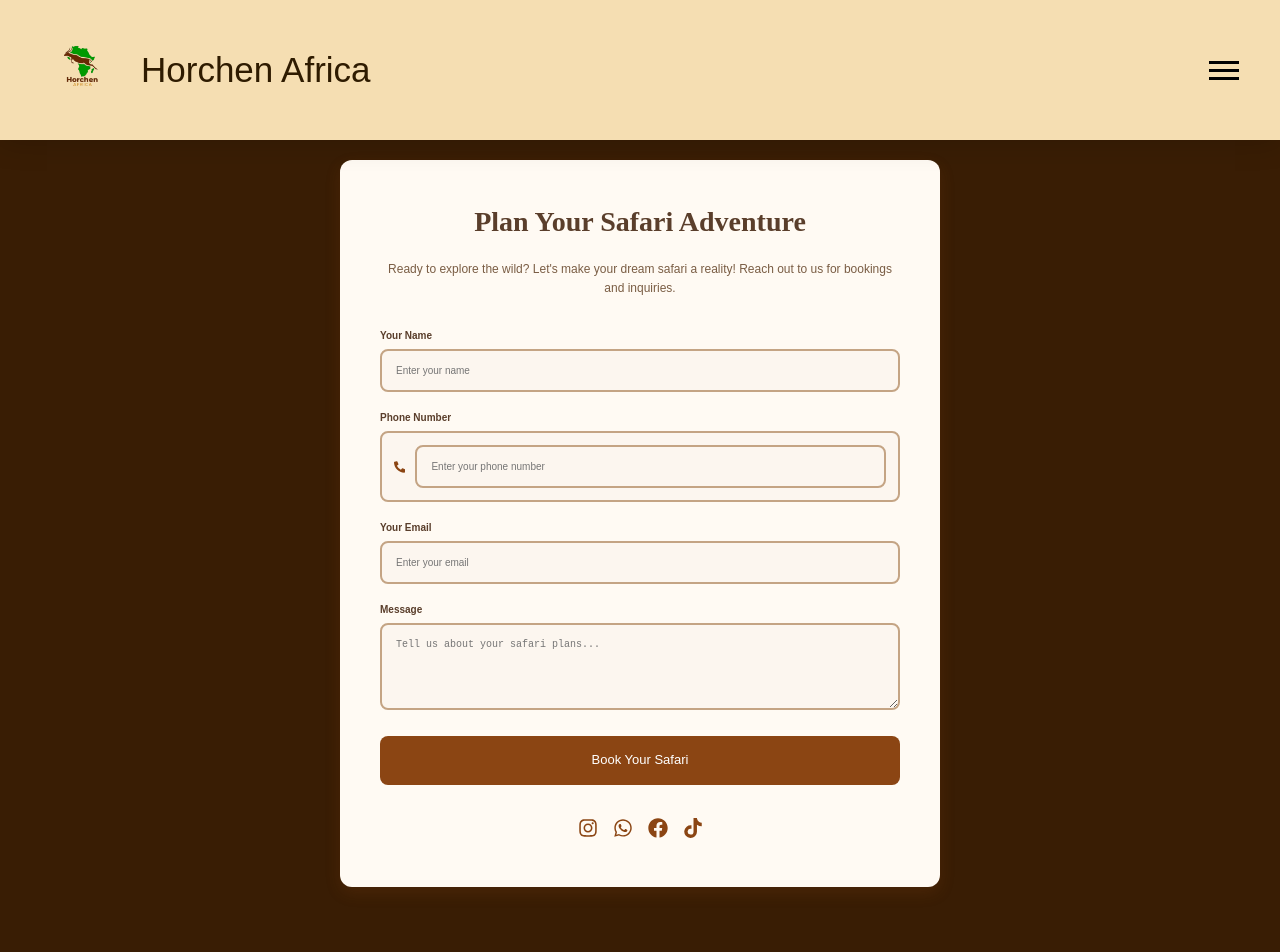
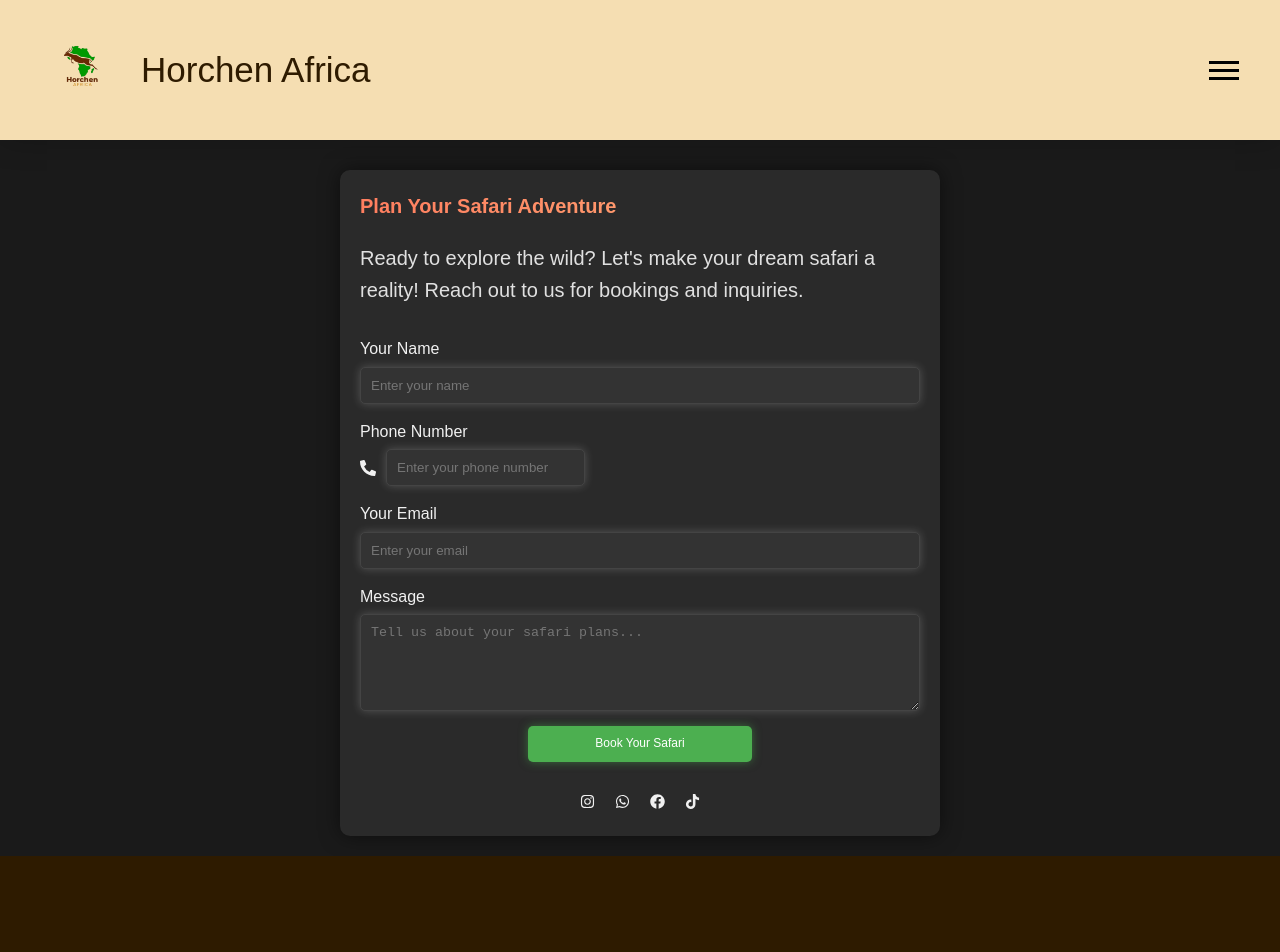
Before and after one commit to Lenox001/horchen-africa, a React (Vite) app: page /contact in a window 1280 px wide. Shown: the top 952 px of the page. Built offline with nearby package versions, Linux system fonts and the light colour scheme; no server answers.

Commit message:
edit styles

```diff
--- a/src/components/Contact.jsx
+++ b/src/components/Contact.jsx
@@ -40,13 +40,16 @@ const Contact = () => {
   const handleSubmit = async (e) => {
     e.preventDefault();
     try {
-      const response = await fetch("https://horchenafrica.pythonanywhere.com/api/contact/", {
-        method: "POST",
-        headers: {
-          "Content-Type": "application/json",
-        },
-        body: JSON.stringify(formData),
-      });
+      const response = await fetch(
+        "https://horchenafrica.pythonanywhere.com/api/contact/",
+        {
+          method: "POST",
+          headers: {
+            "Content-Type": "application/json",
+          },
+          body: JSON.stringify(formData),
+        }
+      );
 
       if (response.ok) {
         setNotification("Message sent successfully!");
@@ -65,100 +68,222 @@ const Contact = () => {
 
   return (
     <section
-      className="contact-section"
       id="contact"
-      style={{ paddingTop: "120px" }}
+      style={{
+        paddingTop: "120px",
+        backgroundColor: "#1a1a1a", // Dark background
+        color: "#f0f0f0", // Light text
+        minHeight: "100vh",
+        padding: "20px",
+      }}
     >
-      <div className="contact-container" style={{ marginTop: "20px" }}>
-        <h2 className="contact-title">Plan Your Safari Adventure</h2>
-        <p className="contact-description">
+      <div
+        style={{
+          maxWidth: "600px",
+          margin: "0 auto",
+          marginTop: "15rem", // Adjusted margin-top
+          padding: "20px",
+          backgroundColor: "#2a2a2a", // Slightly lighter dark container
+          borderRadius: "10px",
+          boxShadow: "0 0 20px rgba(0, 0, 0, 0.5)",
+        }}
+      >
+        <h2
+          style={{
+            fontSize: "2rem",
+            marginBottom: "20px",
+            background: "linear-gradient(90deg, #ff7e5f, #feb47b)",
+            WebkitBackgroundClip: "text",
+            WebkitTextFillColor: "transparent",
+            animation: "fadeIn 2s ease-in-out", // Animation
+          }}
+        >
+          Plan Your Safari Adventure
+        </h2>
+        <p
+          style={{
+            fontSize: "2rem",
+            marginBottom: "30px",
+            color: "#e0e0e0",
+            animation: "slideIn 1.5s ease-in-out", // Animation
+          }}
+        >
           Ready to explore the wild? Let's make your dream safari a reality!
           Reach out to us for bookings and inquiries.
         </p>
 
-        <form className="contact-form" onSubmit={handleSubmit}>
-          <div className="contact-input-group">
-            <label htmlFor="name" className="contact-label">
+        <form
+          onSubmit={handleSubmit}
+          style={{
+            display: "flex",
+            flexDirection: "column",
+            gap: "15px",
+          }}
+        >
+          <div style={{ display: "flex", flexDirection: "column", gap: "5px" }}>
+            <label htmlFor="name" style={{ color: "#f0f0f0" }}>
               Your Name
             </label>
             <input
               type="text"
               id="name"
               name="name"
-              className="contact-input"
               placeholder="Enter your name"
               value={formData.name}
               onChange={handleChange}
               required
+              style={{
+                padding: "10px",
+                borderRadius: "5px",
+                border: "1px solid #444",
+                backgroundColor: "#333",
+                color: "#f0f0f0",
+                outline: "none",
+                boxShadow: "0 0 10px rgba(255, 255, 255, 0.2)", // Glowing effect
+              }}
             />
           </div>
 
-          <div className="contact-input-group">
-            <label htmlFor="phone" className="contact-label">
+          <div style={{ display: "flex", flexDirection: "column", gap: "5px" }}>
+            <label htmlFor="phone" style={{ color: "#f0f0f0" }}>
               Phone Number
             </label>
-            <div className="contact-input-icon">
-              <FaPhoneAlt className="icon" />
+            <div style={{ display: "flex", alignItems: "center", gap: "10px" }}>
+              <FaPhoneAlt style={{ color: "#f0f0f0" }} />
               <input
                 type="tel"
                 id="phone"
                 name="phone"
-                className="contact-input"
                 placeholder="Enter your phone number"
                 value={formData.phone}
                 onChange={handleChange}
                 required
+                style={{
+                  padding: "10px",
+                  borderRadius: "5px",
+                  border: "1px solid #444",
+                  backgroundColor: "#333",
+                  color: "#f0f0f0",
+                  outline: "none",
+                  boxShadow: "0 0 10px rgba(255, 255, 255, 0.2)", // Glowing effect
+                }}
               />
             </div>
           </div>
 
-          <div className="contact-input-group">
-            <label htmlFor="email" className="contact-label">
+          <div style={{ display: "flex", flexDirection: "column", gap: "5px" }}>
+            <label htmlFor="email" style={{ color: "#f0f0f0" }}>
               Your Email
             </label>
             <input
               type="email"
               id="email"
               name="email"
-              className="contact-input"
               placeholder="Enter your email"
               value={formData.email}
               onChange={handleChange}
               required
+              style={{
+                padding: "10px",
+                borderRadius: "5px",
+                border: "1px solid #444",
+                backgroundColor: "#333",
+                color: "#f0f0f0",
+                outline: "none",
+                boxShadow: "0 0 10px rgba(255, 255, 255, 0.2)", // Glowing effect
+              }}
             />
           </div>
 
-          <div className="contact-input-group">
-            <label htmlFor="message" className="contact-label">
+          <div style={{ display: "flex", flexDirection: "column", gap: "5px" }}>
+            <label htmlFor="message" style={{ color: "#f0f0f0" }}>
               Message
             </label>
             <textarea
               id="message"
               name="message"
-              className="contact-textarea"
               placeholder="Tell us about your safari plans..."
               rows="5"
               value={formData.message}
               onChange={handleChange}
               required
+              style={{
+                padding: "10px",
+                borderRadius: "5px",
+                border: "1px solid #444",
+                backgroundColor: "#333",
+                color: "#f0f0f0",
+                outline: "none",
+                boxShadow: "0 0 10px rgba(255, 255, 255, 0.2)", // Glowing effect
+              }}
             ></textarea>
           </div>
 
-          <button type="submit" className="contact-btn">
+          <button
+            type="submit"
+            style={{
+              padding: "8px 16px", // Smaller button
+              borderRadius: "5px",
+              border: "none",
+              backgroundColor: "#4CAF50",
+              width:"40%",
+              alignSelf:"center",
+              color: "#ffffff",
+              cursor: "pointer",
+              fontSize: "1.2rem",
+              boxShadow: "0 0 10px rgba(76, 175, 80, 0.5)", // Glowing effect
+              transition: "transform 0.2s, box-shadow 0.2s", // Hover effect
+            }}
+            onMouseEnter={(e) => {
+              e.target.style.transform = "scale(1.05)";
+              e.target.style.boxShadow = "0 0 15px rgba(76, 175, 80, 0.8)";
+            }}
+            onMouseLeave={(e) => {
+              e.target.style.transform = "scale(1)";
+              e.target.style.boxShadow = "0 0 10px rgba(76, 175, 80, 0.5)";
+            }}
+          >
             <span>Book Your Safari</span>
           </button>
         </form>
 
         {/* Notification */}
-        {notification && <div className="notification">{notification}</div>}
+        {notification && (
+          <div
+            style={{
+              marginTop: "20px",
+              padding: "10px",
+              backgroundColor: "#4CAF50",
+              color: "#ffffff",
+              borderRadius: "5px",
+              textAlign: "center",
+              animation: "fadeIn 0.5s ease-in-out", // Animation
+            }}
+          >
+            {notification}
+          </div>
+        )}
 
         {/* Social Media Links */}
-        <div className="social-links">
+        <div
+          style={{
+            display: "flex",
+            justifyContent: "center",
+            gap: "20px",
+            marginTop: "30px",
+          }}
+        >
           <a
             href={socialLinks.instagram}
             target="_blank"
             rel="noopener noreferrer"
-            className="social-icon"
+            style={{
+              color: "#f0f0f0",
+              fontSize: "1.5rem",
+              transition: "transform 0.2s",
+            }}
+            onMouseEnter={(e) => (e.target.style.transform = "scale(1.2)")}
+            onMouseLeave={(e) => (e.target.style.transform = "scale(1)")}
           >
             <FaInstagram />
           </a>
@@ -166,7 +291,13 @@ const Contact = () => {
             href={socialLinks.whatsapp}
             target="_blank"
             rel="noopener noreferrer"
-            className="social-icon"
+            style={{
+              color: "#f0f0f0",
+              fontSize: "1.5rem",
+              transition: "transform 0.2s",
+            }}
+            onMouseEnter={(e) => (e.target.style.transform = "scale(1.2)")}
+            onMouseLeave={(e) => (e.target.style.transform = "scale(1)")}
           >
             <FaWhatsapp />
           </a>
@@ -174,7 +305,13 @@ const Contact = () => {
             href={socialLinks.facebook}
             target="_blank"
             rel="noopener noreferrer"
-            className="social-icon"
+            style={{
+              color: "#f0f0f0",
+              fontSize: "1.5rem",
+              transition: "transform 0.2s",
+            }}
+            onMouseEnter={(e) => (e.target.style.transform = "scale(1.2)")}
+            onMouseLeave={(e) => (e.target.style.transform = "scale(1)")}
           >
             <FaFacebook />
           </a>
@@ -182,12 +319,32 @@ const Contact = () => {
             href={socialLinks.tiktok}
             target="_blank"
             rel="noopener noreferrer"
-            className="social-icon"
+            style={{
+              color: "#f0f0f0",
+              fontSize: "1.5rem",
+              transition: "transform 0.2s",
+            }}
+            onMouseEnter={(e) => (e.target.style.transform = "scale(1.2)")}
+            onMouseLeave={(e) => (e.target.style.transform = "scale(1)")}
           >
             <FaTiktok />
           </a>
         </div>
       </div>
+
+      {/* Keyframes for animations */}
+      <style>
+        {`
+          @keyframes fadeIn {
+            from { opacity: 0; }
+            to { opacity: 1; }
+          }
+          @keyframes slideIn {
+            from { transform: translateY(-20px); opacity: 0; }
+            to { transform: translateY(0); opacity: 1; }
+          }
+        `}
+      </style>
     </section>
   );
 };
```
